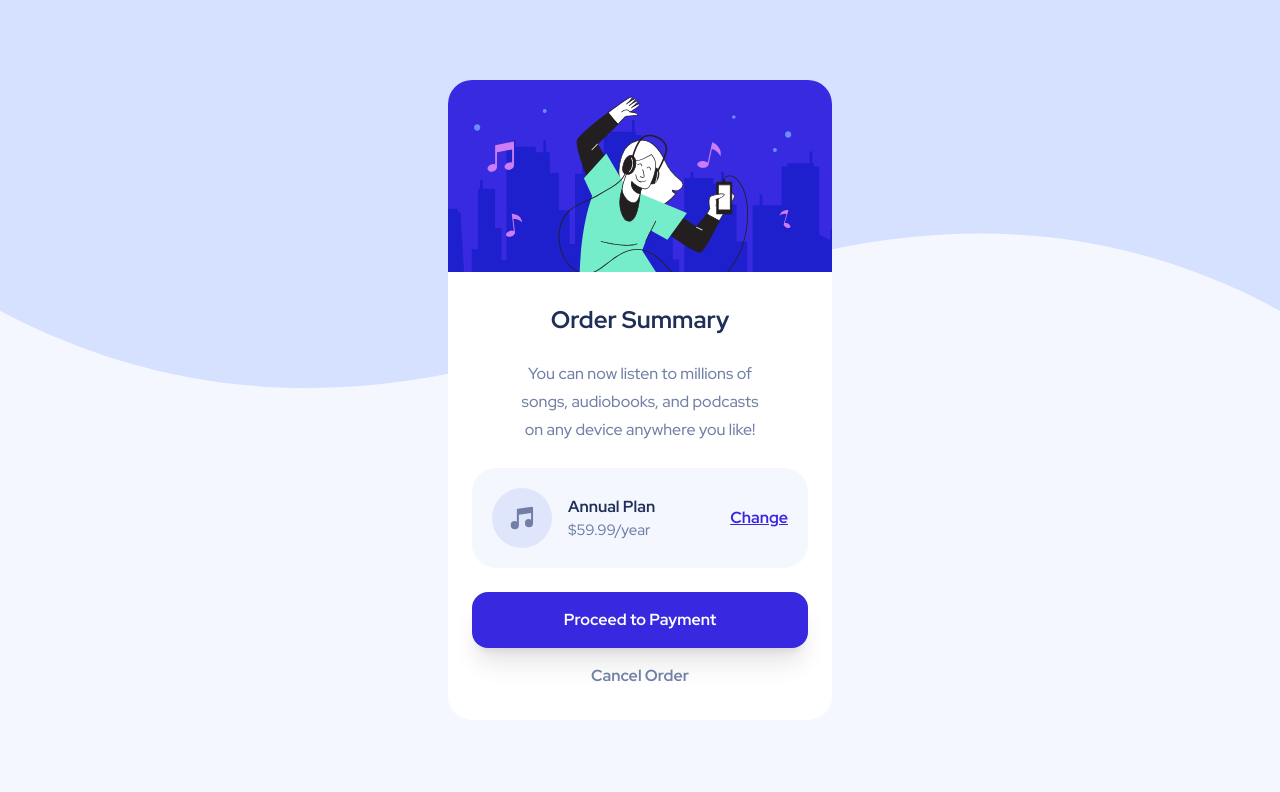
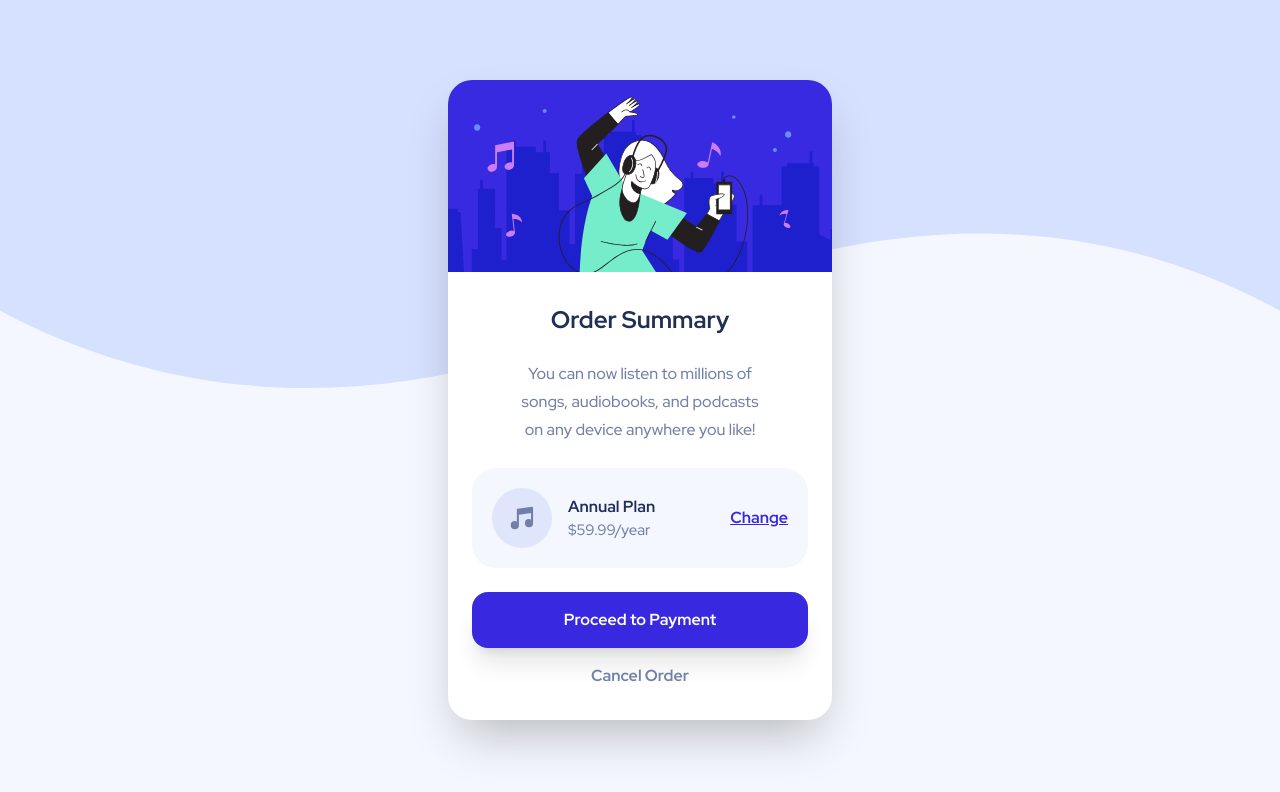
Before and after one commit to moutafatin1/frontendmentor-challenges, a Next.js app: page /order-summary-component in a window 1280 px wide. Shown: the top 792 px of the page. Built offline with nearby package versions, Linux system fonts and the light colour scheme.

Commit message:
card shadow

```diff
--- a/src/pages/order-summary-component.tsx
+++ b/src/pages/order-summary-component.tsx
@@ -16,7 +16,7 @@ const OrderSummaryComponent = () => {
       </Head>
       <main className="h-screen font-redhat flex justify-center items-center bg-[#f5f7ff]  bg-no-repeat bg-contain lg:bg-pattern-background">
         {/* Card */}
-        <StartAnimation className="bg-white w-96 h-[40rem] rounded-3xl space-y-6 ">
+        <StartAnimation className="bg-white w-96 h-[40rem] rounded-3xl space-y-6 shadow-2xl ">
           {/* Image */}
           <figure className="relative w-full h-[30%] ">
             <Image
```
